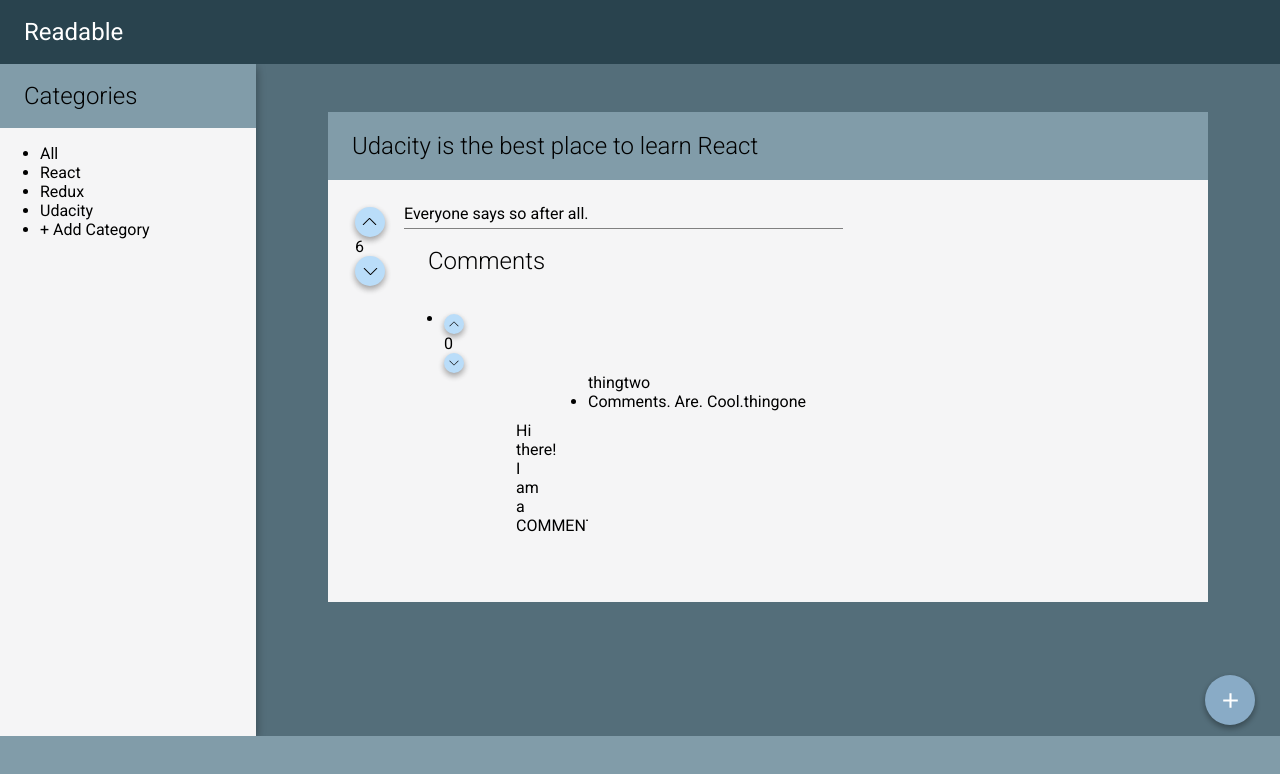
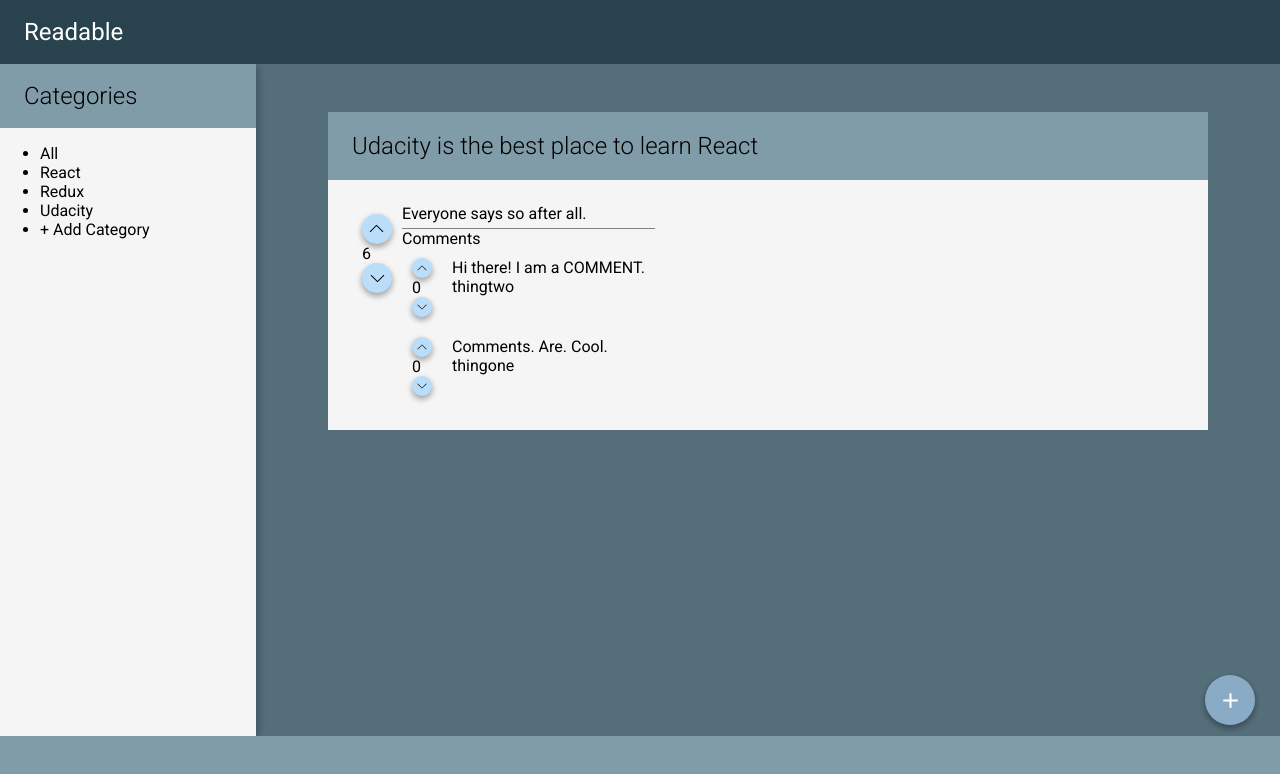
Before and after one commit to edhzsz/reactnd-readable, a React (Create React App) app in the folder frontend/: page / in a window 1280 px wide. Shown: the top 774 px of the page. Built offline with nearby package versions, Linux system fonts and the light colour scheme.

Commit message:
code: fix css issues to have a better layout

```diff
--- a/frontend/src/App.css
+++ b/frontend/src/App.css
@@ -156,12 +156,6 @@
   overflow: hidden;
 }
 
-.post-votes {
-  float: left;
-  width: 46px;
-  margin: 3px;
-}
-
 .post-wrapper {
   float: left;
 }
--- a/frontend/src/App.js
+++ b/frontend/src/App.js
@@ -38,18 +38,11 @@
                       Everyone says so after all.
                     </div>
                     <div className="comments-list">
-                      <span className="title">Comments</span>
-                      <ul>
-                        <li>
-                          <Comment author="thingtwo" content="Hi there! I am a COMMENT." votes={0} />
-                        </li>
-                        <li>
-                          <div>
-                            <span className="comment-content">Comments. Are. Cool.</span>
-                            <span className="comment-author">thingone</span>
-                          </div>
-                        </li>
-                      </ul>
+                      <span>Comments</span>
+                      <div>
+                        <Comment author="thingtwo" content="Hi there! I am a COMMENT." votes={0} />
+                        <Comment author="thingone" content="Comments. Are. Cool." votes={0} />
+                      </div>
                     </div>
                   </div>
                 </div>
--- a/frontend/src/components/Comment/Comment.css
+++ b/frontend/src/components/Comment/Comment.css
@@ -0,0 +1,12 @@
+.comment {
+  overflow: hidden;
+}
+
+.comment-wrapper {
+  float:left;
+  margin: 10px;
+}
+
+.comment-wrapper span {
+  display: block;
+}
--- a/frontend/src/components/Comment/index.js
+++ b/frontend/src/components/Comment/index.js
@@ -7,9 +7,9 @@
   return (
     <div className="comment">
       <Votes votes={props.votes} onUpvote={props.onUpvote} onDownvote={props.onDownvote} size={20} />
-      <div>
-        <span className="content">{props.content}</span>
-        <span className="author">{props.author}</span>
+      <div className="comment-wrapper">
+        <span className="comment-content">{props.content}</span>
+        <span className="comment-author">{props.author}</span>
       </div>
     </div>
   );
--- a/frontend/src/components/Votes/Votes.css
+++ b/frontend/src/components/Votes/Votes.css
@@ -1,8 +1,13 @@
-.up-vote button {
-  transform: rotate(180deg);
-  box-shadow: 0 -3px 6px rgba(0,0,0,0.16), 0 -3px 6px rgba(0,0,0,0.23);
+.votes {
+  float: left;
+  margin: 10px;
 }
 
 .votes span {
   text-align: center;
 }
+
+.up-vote button {
+  transform: rotate(180deg);
+  box-shadow: 0 -3px 6px rgba(0,0,0,0.16), 0 -3px 6px rgba(0,0,0,0.23);
+}
```
Also changed, not shown: 2 other files (tests, documents, lock files or other folders).
